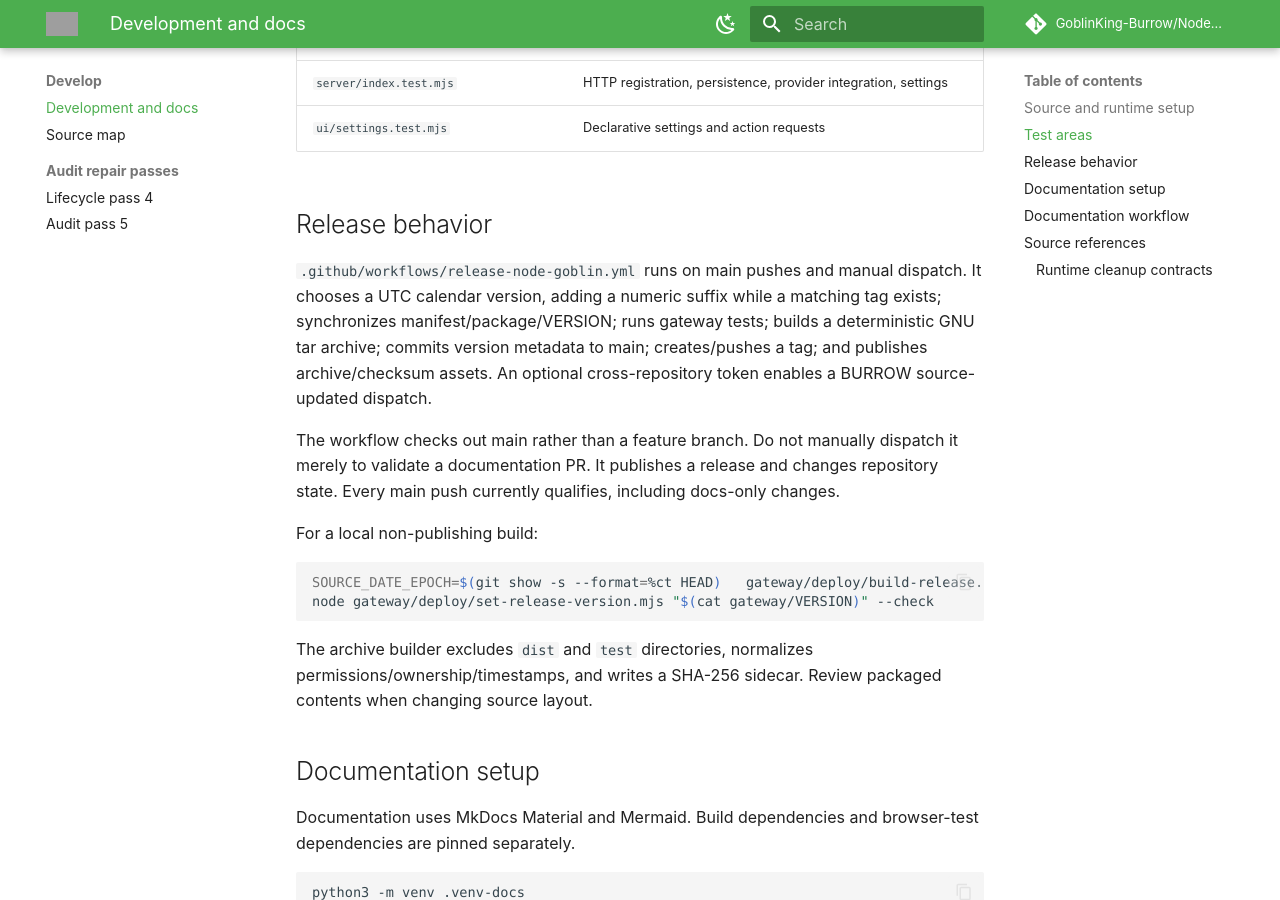
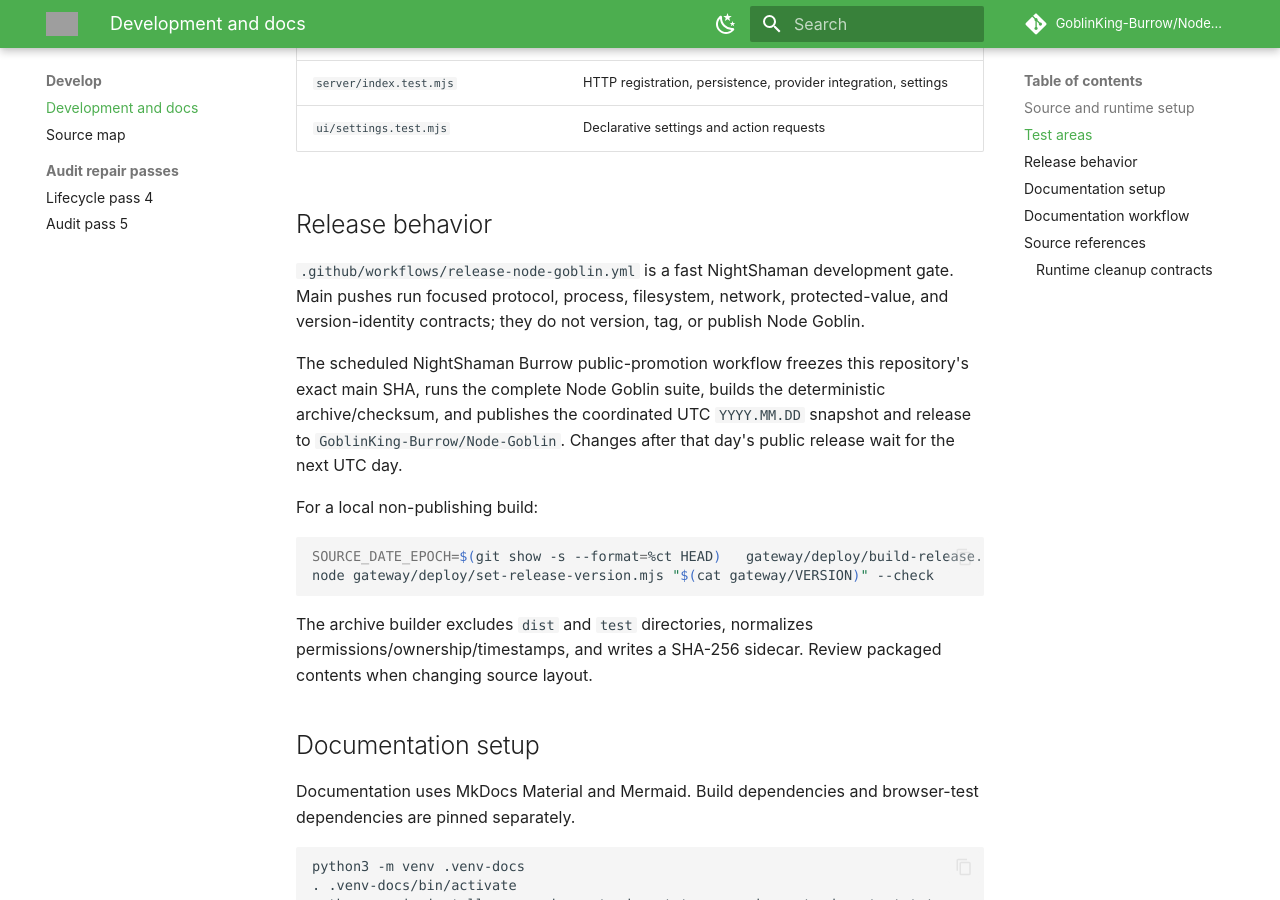
Before and after one commit to NightShaman/Node-Goblin, an MkDocs documentation site: the page built from docs/development.md, in a window 1280 px wide and 900 px high, scrolled down 1450 px. Built offline with MkDocs 1.6.1 and Material for MkDocs 9.7.7, drawn with Linux system fonts in a browser that asks for light colours; comment, search, counter and statistics services are not loaded; some of the changed text lies outside the part shown; grey boxes are pictures that could not be loaded.

Commit message:
ci: move releases to daily promotion

```diff
--- a/docs/development.md
+++ b/docs/development.md
@@ -39,9 +39,9 @@ Read tests before changing behavior. Test doubles cover socket/controller flows,
 
 ## Release behavior
 
-`.github/workflows/release-node-goblin.yml` runs on main pushes and manual dispatch. It chooses a UTC calendar version, adding a numeric suffix while a matching tag exists; synchronizes manifest/package/VERSION; runs gateway tests; builds a deterministic GNU tar archive; commits version metadata to main; creates/pushes a tag; and publishes archive/checksum assets. An optional cross-repository token enables a BURROW source-updated dispatch.
+`.github/workflows/release-node-goblin.yml` is a fast NightShaman development gate. Main pushes run focused protocol, process, filesystem, network, protected-value, and version-identity contracts; they do not version, tag, or publish Node Goblin.
 
-The workflow checks out main rather than a feature branch. Do not manually dispatch it merely to validate a documentation PR. It publishes a release and changes repository state. Every main push currently qualifies, including docs-only changes.
+The scheduled NightShaman Burrow public-promotion workflow freezes this repository's exact main SHA, runs the complete Node Goblin suite, builds the deterministic archive/checksum, and publishes the coordinated UTC `YYYY.MM.DD` snapshot and release to `GoblinKing-Burrow/Node-Goblin`. Changes after that day's public release wait for the next UTC day.
 
 For a local non-publishing build:
 
@@ -87,7 +87,7 @@ When updating docs, link to the reviewed source revision, distinguish Core-owned
 
 Node Goblin supports Node 24.x. The read-only pull-request runtime workflow runs
 all gateway, controller/server, deployment/package and UI settings contract tests;
-publishing remains in the separate main-branch release workflow. Runtime identity
+publishing occurs only after the coordinated daily public validation. Runtime identity
 reads `gateway/VERSION`; the release stamper checks that file, the package and mod
 manifest together. Protocol version `1.0` is independent of the calendar release.
 
```
Also changed, not shown: 2 other files.
